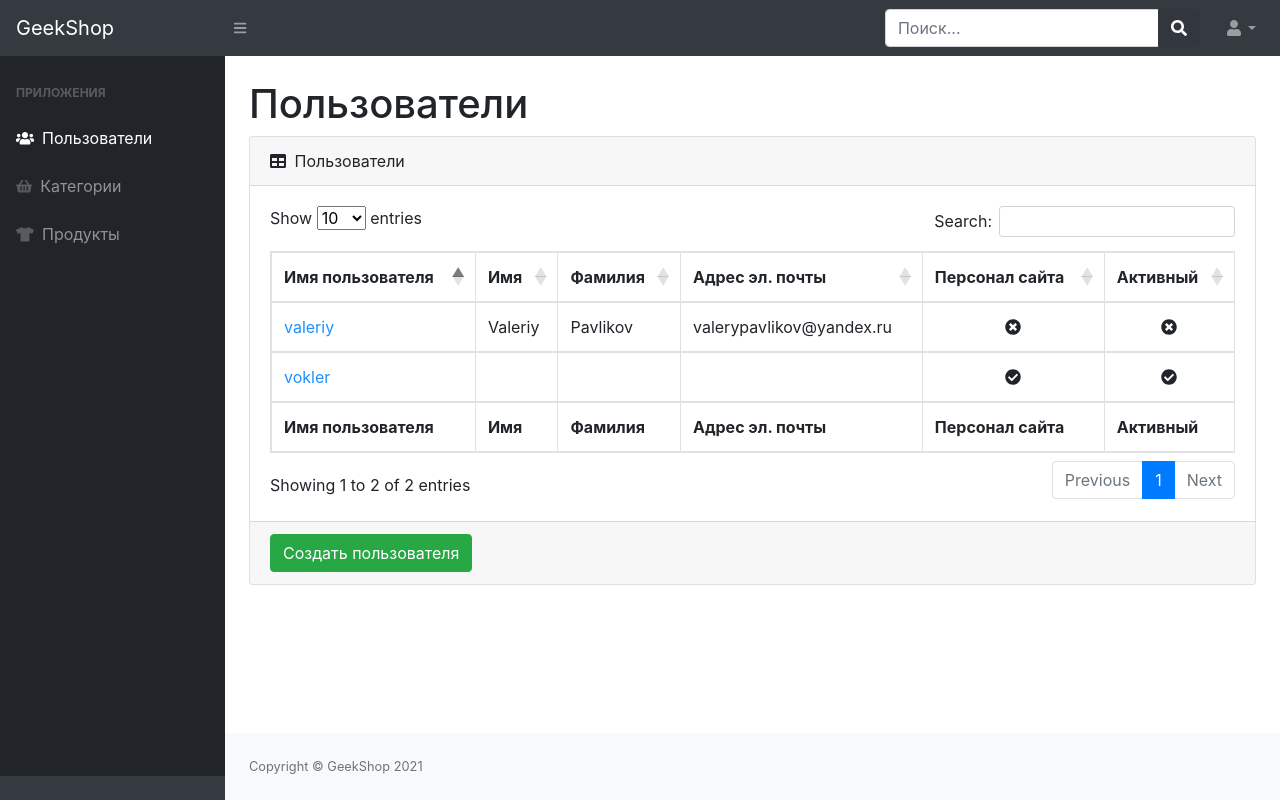
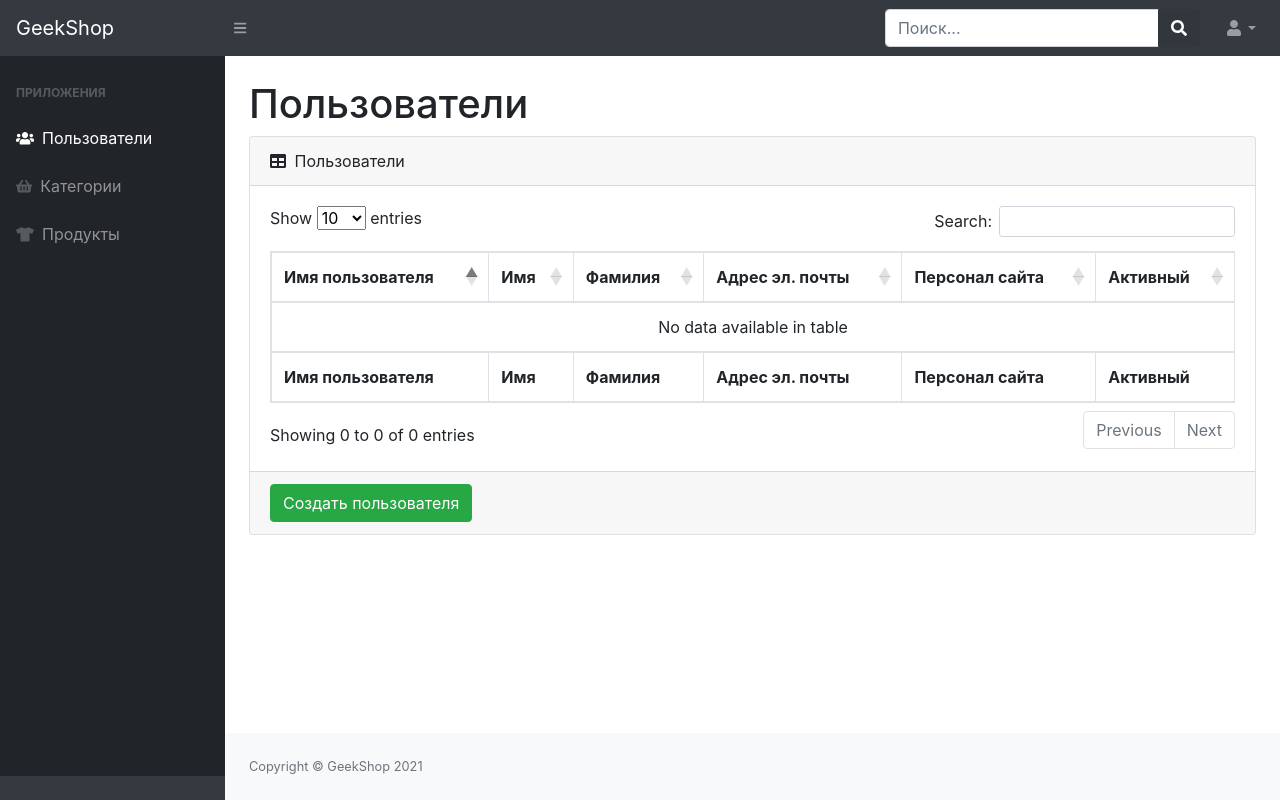
Before and after one commit to AlexandrZhitkov/MyDjangoProject, a Django app: page /admins/users/ in a window 1280 px wide. Run offline with Django 3.2, Linux system fonts and the light colour scheme; parts of the project's set-up code (start-up, migrations or seed data) failed here and were passed over; some libraries are stand-ins or nearby versions.

Commit message:
add REad for admins users

```diff
--- a/admins/templates/admins/admin-users-read.html
+++ b/admins/templates/admins/admin-users-read.html
@@ -33,22 +33,32 @@
                                 </tr>
                                 </tfoot>
                                 <tbody>
-                                <tr>
-                                    <td><a href="#" style="color: dodgerblue">vokler</a></td>
-                                    <td></td>
-                                    <td></td>
-                                    <td></td>
-                                    <td class="text-center"><i class="fas fa-check-circle"></i></td>
-                                    <td class="text-center"><i class="fas fa-check-circle"></i></td>
-                                </tr>
-                                <tr>
-                                    <td><a href="admin-users-update-delete.html" style="color: dodgerblue">valeriy</a></td>
-                                    <td>Valeriy</td>
-                                    <td>Pavlikov</td>
-                                    <td>valerypavlikov@yandex.ru</td>
-                                    <td class="text-center"><i class="fas fa-times-circle"></i></td>
-                                    <td class="text-center"><i class="fas fa-times-circle"></i></td>
-                                </tr>
+                                {% for user in users %}
+                                    <tr>
+                                    <td>
+                                        <a href="admin-users-update-delete.html" style="color: dodgerblue">
+                                            {{ user.username }}
+                                        </a>
+                                    </td>
+                                    <td>{{ user.first_name }}</td>
+                                    <td>{{ user.last_name }}</td>
+                                    <td>{{ user.email }}</td>
+                                    <td class="text-center">
+                                        {% if user.is_staff %}
+                                            <i class="fas fa-check-circle"></i>
+                                        {% else %}
+                                            <i class="fas fa-times-circle"></i>
+                                        {% endif %}
+                                    </td>
+
+                                   <td class="text-center">
+                                       {% if user.is_active %}
+                                            <i class="fas fa-check-circle"></i>
+                                        {% else %}
+                                            <i class="fas fa-times-circle"></i>
+                                        {% endif %}
+                                    </tr>
+                                {% endfor %}
                                 </tbody>
                             </table>
                         </div>
--- a/admins/views.py
+++ b/admins/views.py
@@ -1,6 +1,8 @@
 from django.shortcuts import render
 
 # Create your views here.
+from users.models import User
+
 
 def index(request):
     context = {'tittle': 'GeekShop - Админ Панель'}
@@ -12,7 +14,10 @@ def admin_users_create(request):
     return render(request, 'admins/admin-users-create.html', context)
 
 def admin_users(request):
-    context = {'tittle': 'GeekShop - Пользователи'}
+    context = {
+        'tittle': 'GeekShop - Пользователи',
+        'users': User.objects.all(),
+        }
     return render(request, 'admins/admin-users-read.html', context)
 
 def admin_users_update(request):
```
